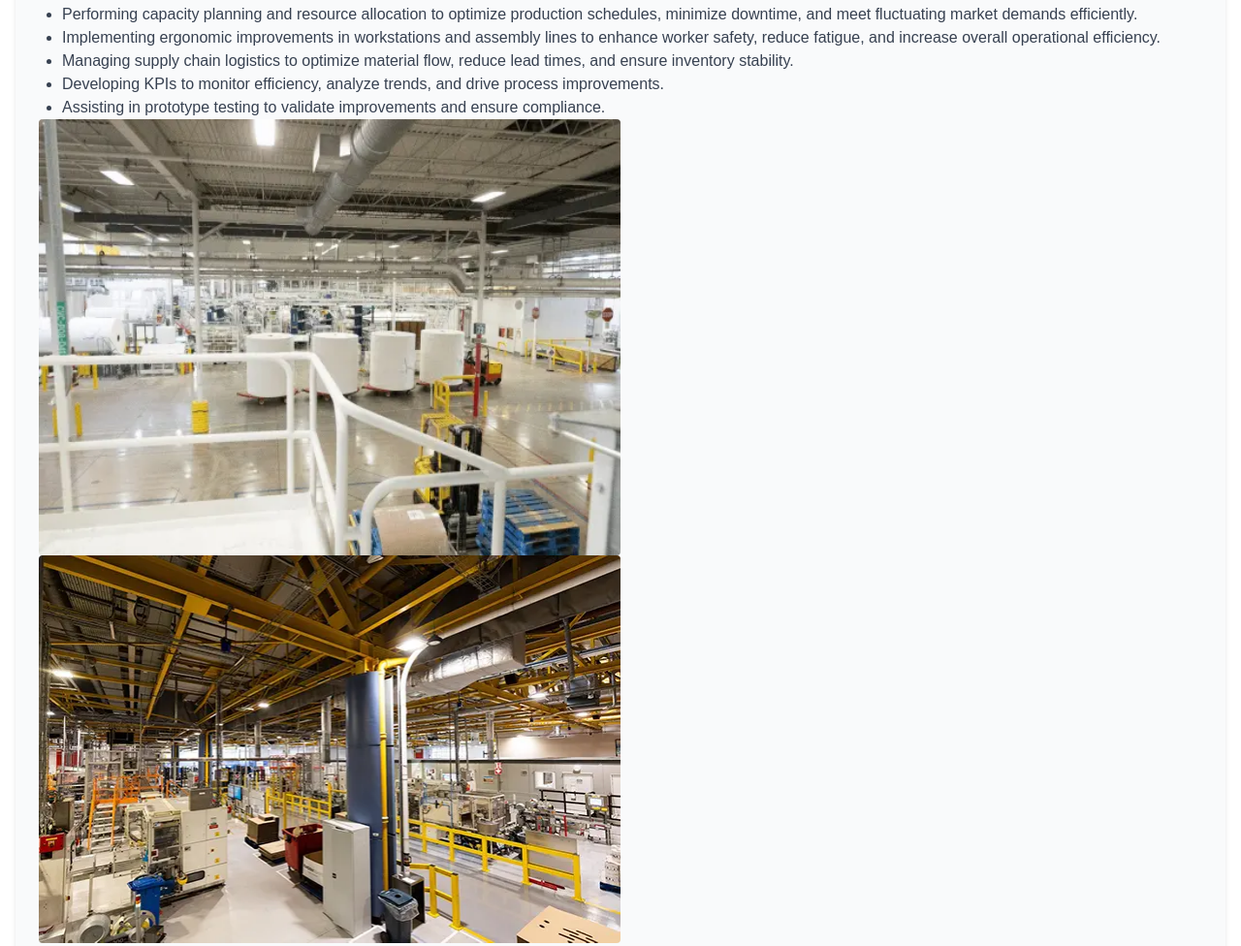
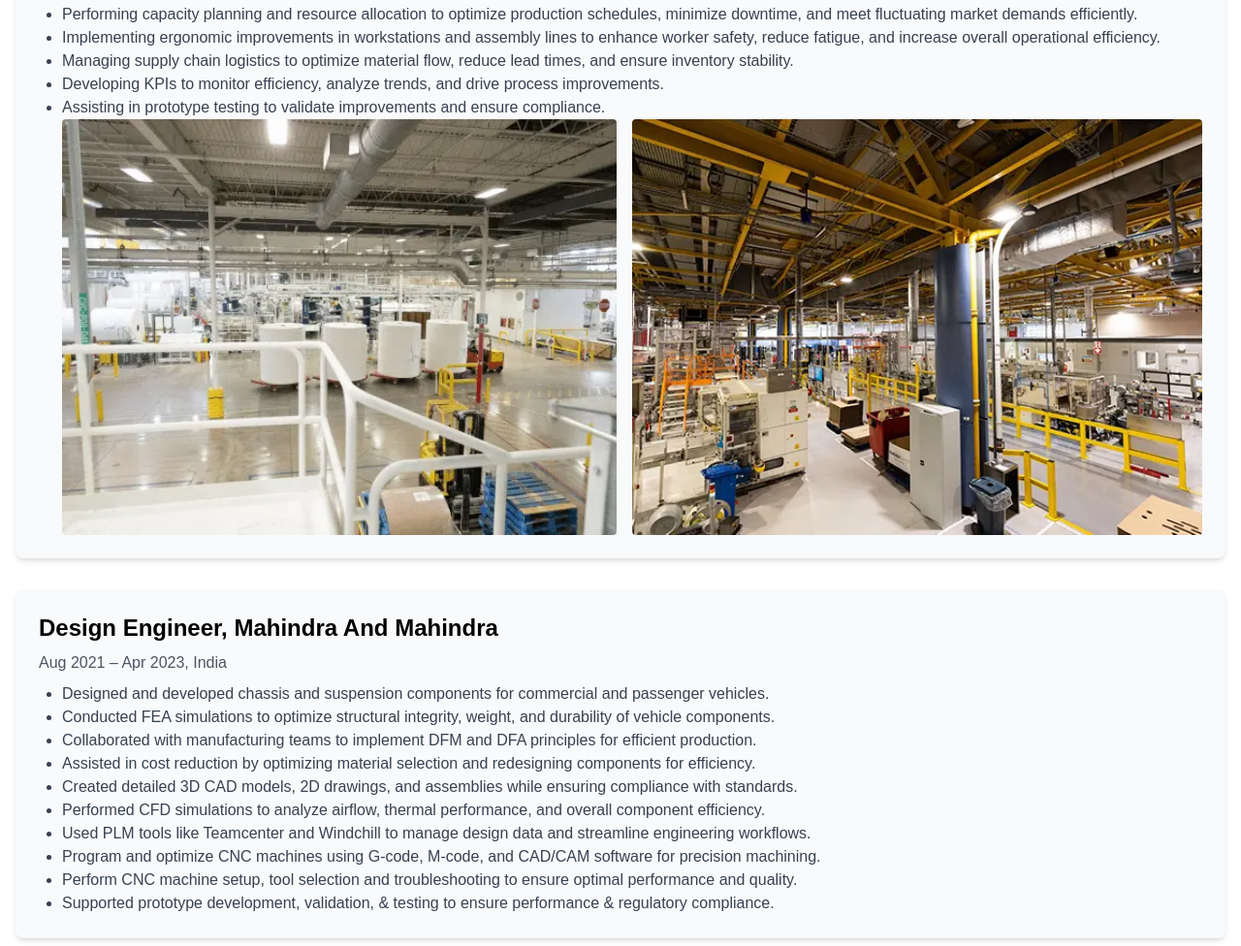
Before and after one commit to VsaiMCA/Venkatasai, a plain HTML site: page index.html in a window 1280 px wide. Shown: the part 1824-2800 px from the top of the page at 97% size. Drawn offline with nearby package versions, Linux system fonts and the light colour scheme.

Commit message:
Update index.html

```diff
--- a/index.html
+++ b/index.html
@@ -119,9 +119,10 @@ reduce fatigue, and increase overall operational efficiency.</li>
                         <li>Managing supply chain logistics to optimize material flow, reduce lead times, and ensure inventory stability.</li>
                         <li>Developing KPIs to monitor efficiency, analyze trends, and drive process improvements.</li>
                         <li>Assisting in prototype testing to validate improvements and ensure compliance.</li>
-                    </ul>
-                    <img src="1.webp" alt="Chart 1" class="w-1/2 rounded object-cover">
-                    <img src="2.webp" alt="Chart 2" class="w-1/2 rounded object-cover">
+                    <div class="flex flex-col md:flex-row gap-4">
+                     <img src="1.webp" alt="Chart 1" class="w-full md:w-1/2 rounded object-cover">
+                     <img src="2.webp" alt="Chart 2" class="w-full md:w-1/2 rounded object-cover">
+                    </div>
                 </div>
                 <!-- Mahindra And Mahindra -->
                 <div class="project-card bg-gray-50 p-6 rounded-lg shadow-md">
```
